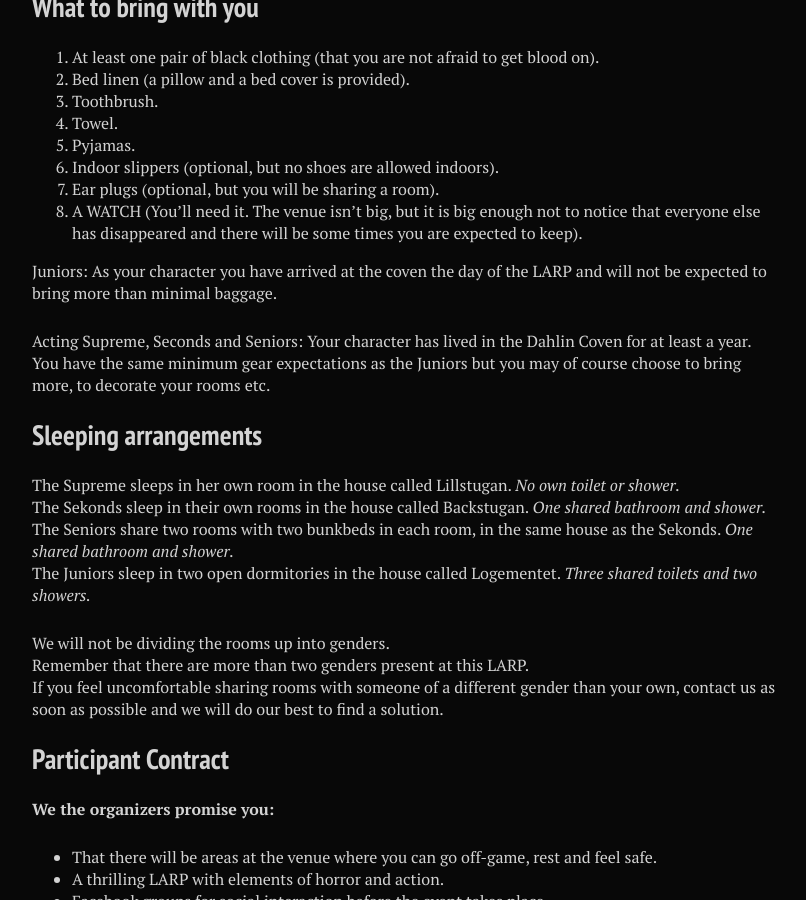
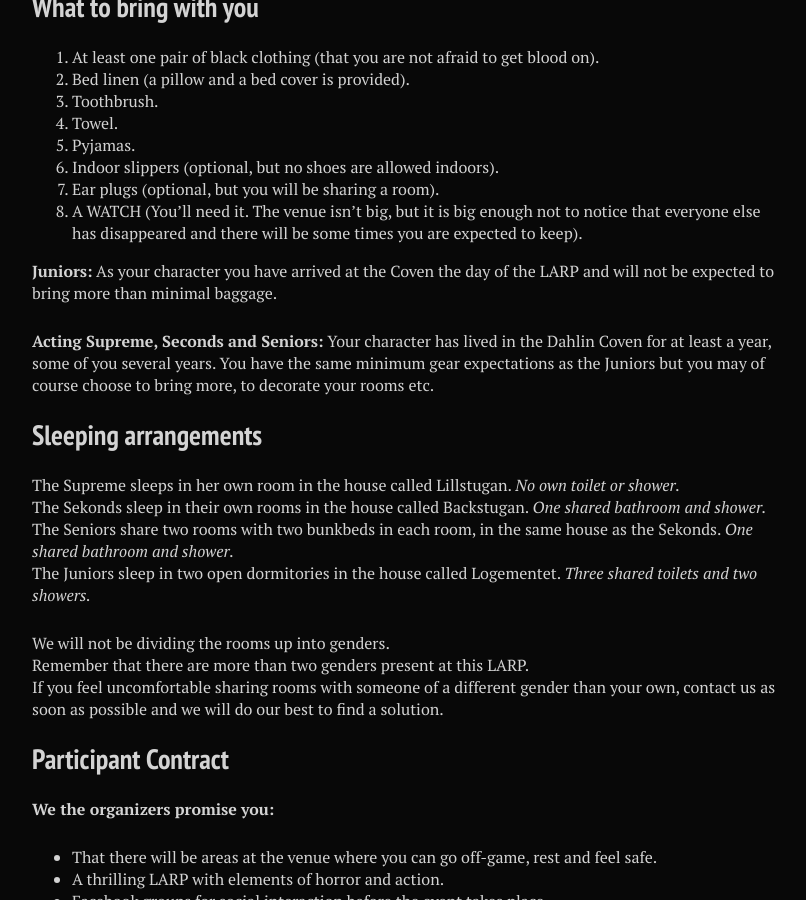
Before and after one commit to stanislavb/en.coven.nu, a Jekyll site: the page built from practical/index.md, in a window 1280 px wide and 900 px high, scrolled down 1869 px. Shown: the whole window, without its empty margins (288-1094 px from the left). Built offline with Jekyll 4.4.1, drawn with Linux system fonts in a browser that asks for light colours; nearby versions of some CDN libraries.

Commit message:
Update index.md

```diff
--- a/practical/index.md
+++ b/practical/index.md
@@ -74,9 +74,9 @@ The workshop will include:
 7. Ear plugs (optional, but you will be sharing a room).
 8. A WATCH (You’ll need it. The venue isn’t big, but it is big enough not to notice that everyone else has disappeared and there will be some times you are expected to keep).
 
-Juniors: As your character you have arrived at the coven the day of the LARP and will not be expected to bring more than minimal baggage.
+**Juniors:** As your character you have arrived at the Coven the day of the LARP and will not be expected to bring more than minimal baggage.
 
-Acting Supreme, Seconds and Seniors: Your character has lived in the Dahlin Coven for at least a year. You have the same minimum gear expectations as the Juniors but you may of course choose to bring more, to decorate your rooms etc.
+**Acting Supreme, Seconds and Seniors:** Your character has lived in the Dahlin Coven for at least a year, some of you several years. You have the same minimum gear expectations as the Juniors but you may of course choose to bring more, to decorate your rooms etc.
 
 ## Sleeping arrangements
 
```
